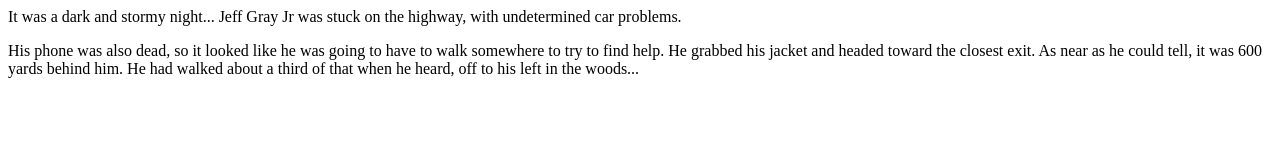
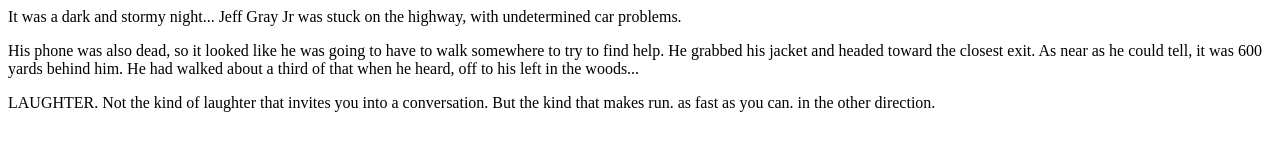
Before and after one commit to jeffgrayjr/fireside-story, a plain HTML site: page index.html in a window 1280 px wide. Drawn offline with Linux system fonts and the light colour scheme.

Commit message:
another jenifer contribution

```diff
--- a/index.html
+++ b/index.html
@@ -9,5 +9,8 @@
       near as he could tell, it was 600 yards behind him. He had walked about a third of that
       when he heard, off to his left in the woods...
     </p>
+    <p>LAUGHTER. Not the kind of laughter that invites you into a conversation. But the kind that makes
+      run. as fast as you can. in the other direction.
+    </p>
   </body>
 </html>
```
